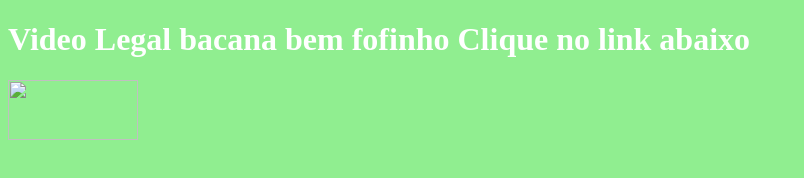
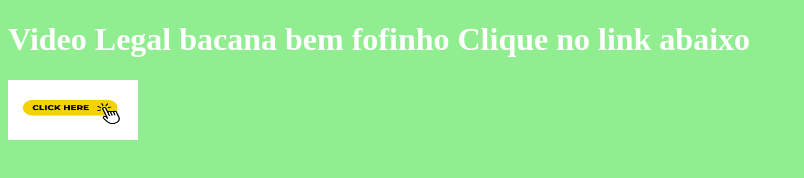
Before and after one commit to Filipe2217/Teste1, a plain HTML site: page index.html in a window 1280 px wide. Shown: the whole page, without its empty margins (0-804 px from the left). Drawn offline with Linux system fonts and the light colour scheme.

Commit message:
Update index.html

```diff
--- a/index.html
+++ b/index.html
@@ -7,6 +7,6 @@
 </head>
 <body>
 <h1>Video Legal bacana bem fofinho Clique no link abaixo</h1>
-<a href="https://watchpeopledie.tv/h/cartel/post/25577/funkytown-without-watermark"><img src="click.jpg" height="60px" width="130px"></a>
+<a href="https://watchpeopledie.tv/h/cartel/post/25577/funkytown-without-watermark"><img src="vecteezy_click-here-button-with-hand-pointer-clicking-vector-icon_7743118.jpg" height="60px" width="130px"></a>
 </body>
 </html>
```
